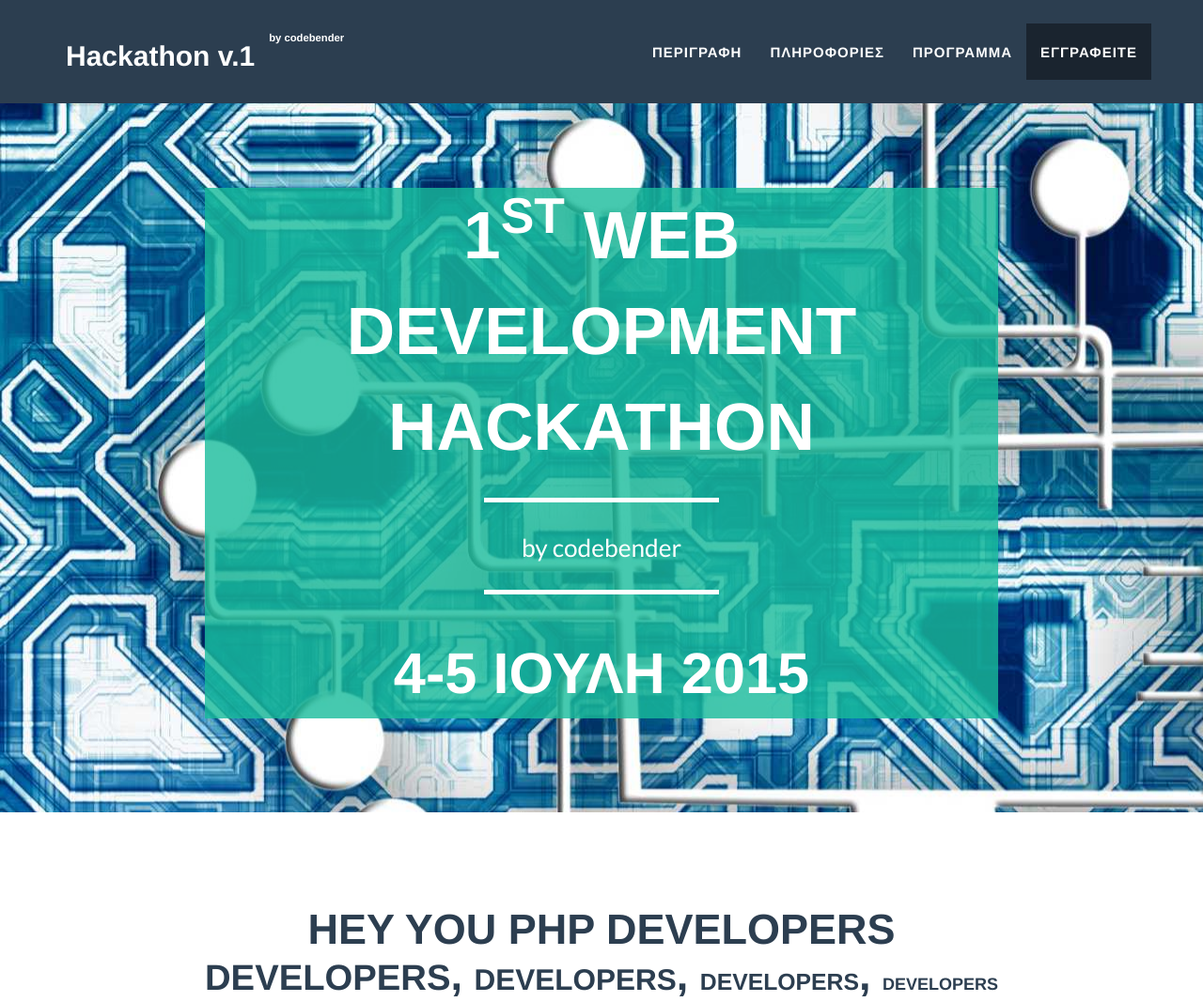
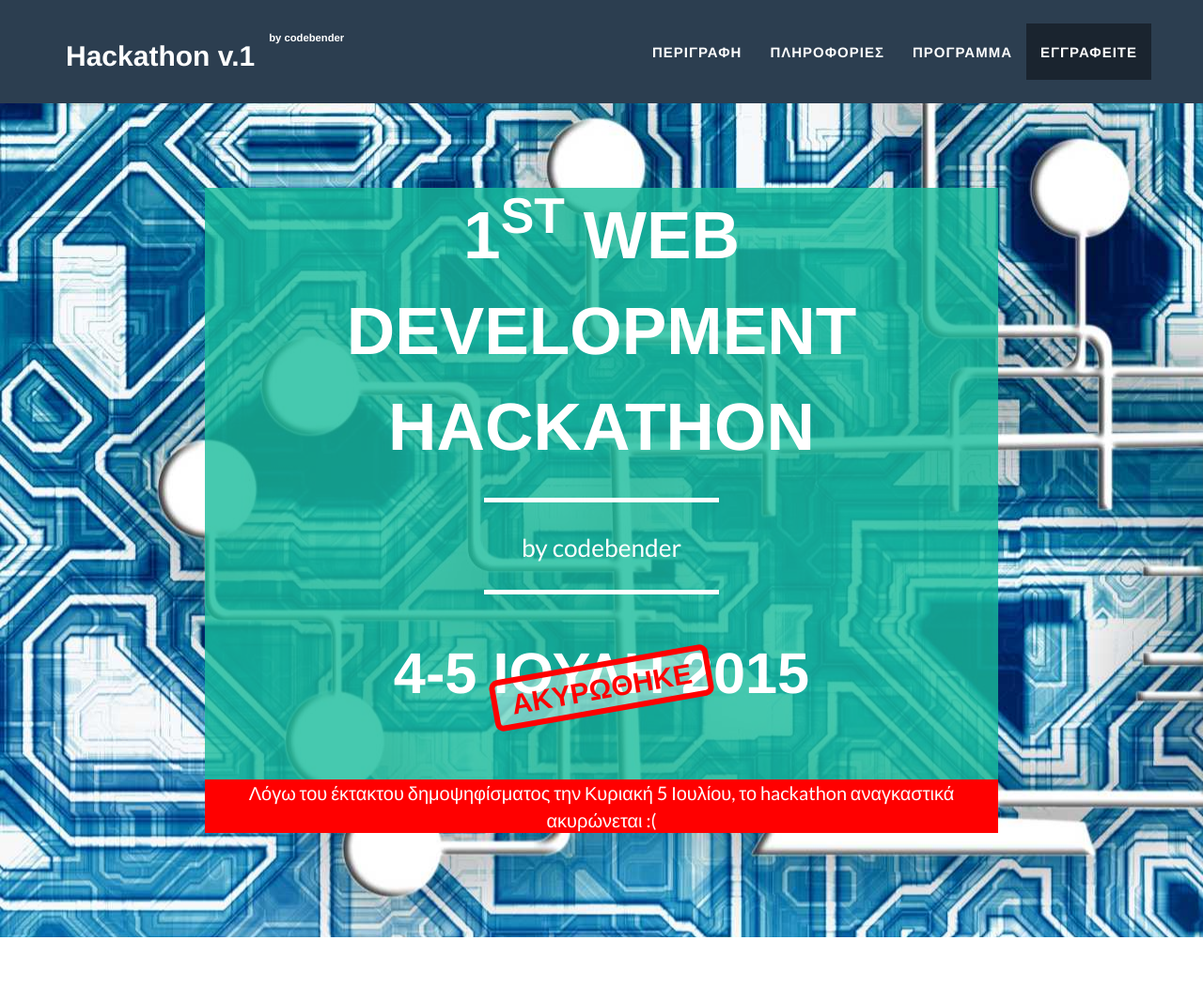
Before and after one commit to codebndr/hackathon, a plain HTML site: page index.html in a window 1280 px wide. Shown: the top 1067 px of the page at 94% size. Drawn offline with nearby package versions, Linux system fonts and the light colour scheme.

Commit message:
Added cancelled text due to referrendum
Also removed eventbrite register links

```diff
--- a/css/freelancer.css
+++ b/css/freelancer.css
@@ -206,7 +206,30 @@ section.success a.active {
     color: #2c3e50;
 }
 
+#cancelled {
+    color: red;
+    font-size: 2em;
+    font-weight: bold;
+    padding: 0 0.5em;
+    border: 0.2em solid red;
+    border-radius: 0.3em;
+    text-transform: uppercase;
+    position: relative;
+    display: inline-block;
+    background: rgba(255, 255, 255, 0.4);
+    transform: rotate(-10deg);
+    bottom: 2em;
+    z-index: 999;
+}
+
+.cancelled-text {
+    background-color: red;
+}
+
 @media(max-width:767px) {
+    #cancelled {
+        font-size: 1em;
+    }
     section {
         padding: 75px 0;
     }
--- a/index.html
+++ b/index.html
@@ -69,6 +69,12 @@
                         <span class="skills">by codebender</span>
                         <hr class="star-light">
                         <span class="name"><small>4-5 Ιούλη 2015</small></span>
+                        <br>
+                        <p id="cancelled">Ακυρώθηκε</p>
+                        <p class="cancelled-text">
+                        Λόγω του έκτακτου δημοψηφίσματος την Κυριακή 5 Ιουλίου, το hackathon αναγκαστικά ακυρώνεται :(
+                        </p>
+
                     </div>
                 </div>
             </div>
@@ -191,18 +197,17 @@
                     <p><a href="http://thefoundation.gr/">Found.ation</a></p>
                     <p><i class="fa fa-fw fa-map-marker"></i>Ευρυσθέως 2 (Πειραιώς 123)<br>Κ. Πετράλωνα, 11854</p>
                     <p><i class="fa fa-fw fa-phone"></i>2103450606</p>
-                    <p><a href="http://www.eventbrite.com/e/web-development-hackathon-tickets-17500979902?ref=ebtn" target="_blank"><img src="https://www.eventbrite.com/custombutton?eid=17500979902" alt="Eventbrite - WEB DEVELOPMENT HACKATHON Athens" /></a></p>
                 </div>
                 <div class="col-lg-4 text-center">
                     <h3>Πάτρα</h3>
                     <p><a href="http://p-space.gr">P-Space</a></p>
                     <p><i class="fa fa-fw fa-map-marker"></i>Ελασσόνος 22Α<br>26225</p>
                     <p><i class="fa fa-fw fa-phone"></i>2613010708</p>
-                    <p><a href="http://www.eventbrite.com/e/web-development-hackathon-tickets-17501154424?ref=ebtn" target="_blank"><img src="https://www.eventbrite.com/custombutton?eid=17501154424" alt="Eventbrite - WEB DEVELOPMENT HACKATHON Patras" /></a></p>
                 </div>
             </div>
             <div class="row">
-                <div>
+                <div class="col-lg-12 text-center cancelled-text">
+                Λόγω του έκτακτου δημοψηφίσματος την Κυριακή 5 Ιουλίου, το hackathon αναγκαστικά ακυρώνεται :(
                 </div>
             </div>
         </div>
```
